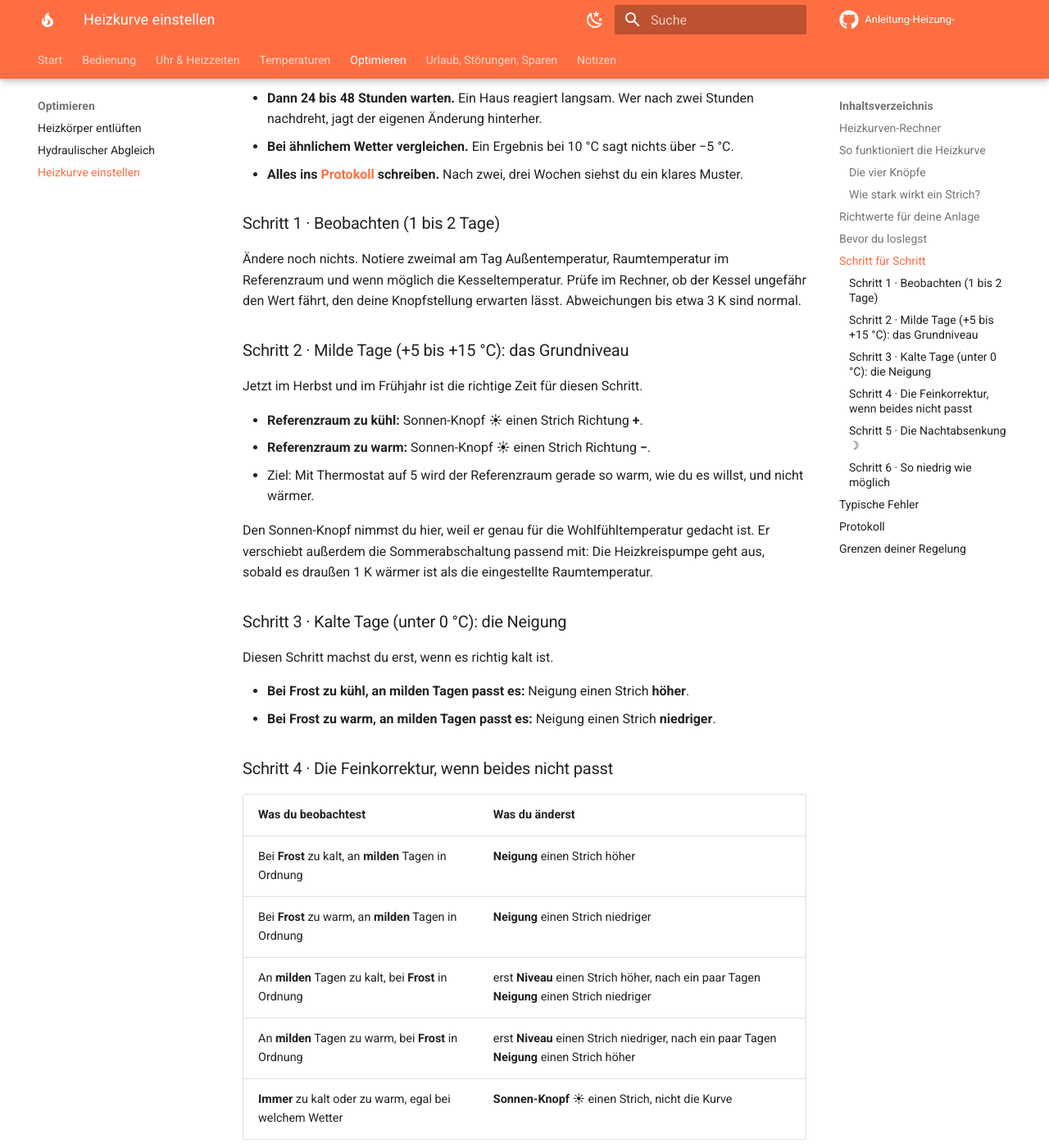
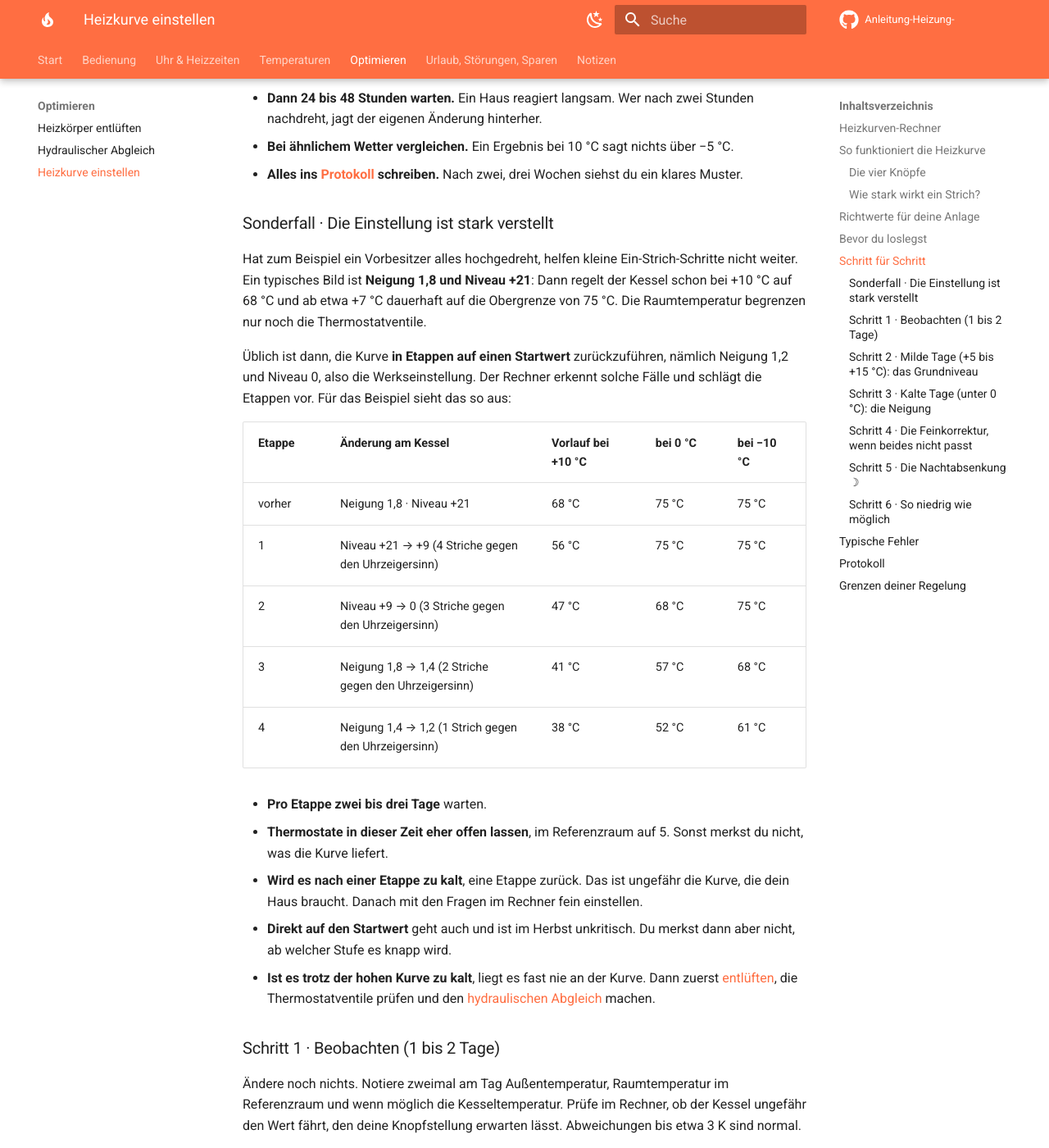
Before and after one commit to matzeknusper/Anleitung-Heizung-, an MkDocs documentation site: the page built from docs/heizkurve.md, in a window 1280 px wide and 1400 px high, scrolled down 7694 px. Shown: the whole window at 82% size. Built offline with MkDocs 1.6.1 and Material for MkDocs 9.7.7, drawn with Linux system fonts in a browser that asks for light colours; comment, search, counter and statistics services are not loaded.

Commit message:
Heizkurven-Rechner: Etappenplan für stark verstellte Kurven
- Erkennt stark verstellte Kurven (z. B. Neigung 1,8 mit Niveau +21:
  ab +7 °C dauerhaft 75 °C) und schlägt einen Plan in Etappen zum
  Startwert Neigung 1,2 / Niveau 0 vor: Niveau in Schritten bis 4
  Striche, dann Neigung in Schritten bis 2 Striche, bei hohem Tag-Knopf
  auch diesen. Jede Etappe mit Strichen, Drehrichtung und Vorlauf bei
  +10, 0 und -10 °C. Etappe 1 oder direkt den Startwert übernehmen.
- Nach dem Übernehmen steht konkret da, welchen Knopf man am Kessel auf
  welchen Wert stellt, plus die nächste Etappe.
- "Zu kalt" trotz sehr hoher Kurve führt zur Diagnose (Entlüften,
  Thermostatventile, Abgleich) statt zu noch mehr Kurve.
- Empfehlungen berücksichtigen die 75-°C-Grenze: kein "mehr Neigung",
  wenn der Kessel bei Frost schon an der Grenze hängt.
- Anleitung: Abschnitt "Sonderfall: Die Einstellung ist stark verstellt".

Co-Authored-By: Claude Opus 5.5 <noreply@anthropic.com>
Claude-Session: https://claude.ai/code/session_01EqTYBU3fc4f6Ho8awwJZFY

```diff
--- a/docs/heizkurve.md
+++ b/docs/heizkurve.md
@@ -184,6 +184,36 @@ Die Grundregeln für alle Schritte:
 - **Alles ins [Protokoll](#protokoll) schreiben.** Nach zwei, drei Wochen siehst du ein
   klares Muster.
 
+### Sonderfall · Die Einstellung ist stark verstellt
+
+Hat zum Beispiel ein Vorbesitzer alles hochgedreht, helfen kleine Ein-Strich-Schritte nicht
+weiter. Ein typisches Bild ist **Neigung 1,8 und Niveau +21**: Dann regelt der Kessel schon
+bei +10 °C auf 68 °C und ab etwa +7 °C dauerhaft auf die Obergrenze von 75 °C. Die
+Raumtemperatur begrenzen nur noch die Thermostatventile.
+
+Üblich ist dann, die Kurve **in Etappen auf einen Startwert** zurückzuführen, nämlich
+Neigung 1,2 und Niveau 0, also die Werkseinstellung. Der Rechner erkennt solche Fälle und
+schlägt die Etappen vor. Für das Beispiel sieht das so aus:
+
+| Etappe | Änderung am Kessel | Vorlauf bei +10 °C | bei 0 °C | bei −10 °C |
+|--------|--------------------|--------------------|----------|------------|
+| vorher | Neigung 1,8 · Niveau +21 | 68 °C | 75 °C | 75 °C |
+| 1 | Niveau +21 → +9 (4 Striche gegen den Uhrzeigersinn) | 56 °C | 75 °C | 75 °C |
+| 2 | Niveau +9 → 0 (3 Striche gegen den Uhrzeigersinn) | 47 °C | 68 °C | 75 °C |
+| 3 | Neigung 1,8 → 1,4 (2 Striche gegen den Uhrzeigersinn) | 41 °C | 57 °C | 68 °C |
+| 4 | Neigung 1,4 → 1,2 (1 Strich gegen den Uhrzeigersinn) | 38 °C | 52 °C | 61 °C |
+
+- **Pro Etappe zwei bis drei Tage** warten.
+- **Thermostate in dieser Zeit eher offen lassen**, im Referenzraum auf 5. Sonst merkst du
+  nicht, was die Kurve liefert.
+- **Wird es nach einer Etappe zu kalt**, eine Etappe zurück. Das ist ungefähr die Kurve,
+  die dein Haus braucht. Danach mit den Fragen im Rechner fein einstellen.
+- **Direkt auf den Startwert** geht auch und ist im Herbst unkritisch. Du merkst dann aber
+  nicht, ab welcher Stufe es knapp wird.
+- **Ist es trotz der hohen Kurve zu kalt**, liegt es fast nie an der Kurve. Dann zuerst
+  [entlüften](entlueften.md), die Thermostatventile prüfen und den
+  [hydraulischen Abgleich](abgleich.md) machen.
+
 ### Schritt 1 · Beobachten (1 bis 2 Tage)
 
 Ändere noch nichts. Notiere zweimal am Tag Außentemperatur, Raumtemperatur im Referenzraum
--- a/docs/javascripts/heizkurve.js
+++ b/docs/javascripts/heizkurve.js
@@ -60,7 +60,7 @@
     pos: { sonne: 7, mond: 9, neigung: 8, niveau: 4 },
     at: 0, mode: "tag", tmax: 75, tmin: 35, showNight: true, showWerk: true,
     compare: null, ist: null,
-    feel: { mild: null, kalt: null, nacht: null }, undo: null, autoCmp: false, applied: false
+    feel: { mild: null, kalt: null, nacht: null }, undo: null, autoCmp: false, applied: false, last: null
   };
   function load() {
     var s = JSON.parse(JSON.stringify(DEFAULTS));
@@ -77,6 +77,7 @@
         if (o.feel) ["mild", "kalt", "nacht"].forEach(function (k) { if (typeof o.feel[k] === "string") s.feel[k] = o.feel[k]; });
         if (o.undo && typeof o.undo.neigung === "number") s.undo = o.undo;
         s.autoCmp = !!o.autoCmp; s.applied = !!o.applied;
+        if (Array.isArray(o.last)) s.last = o.last.filter(function (c) { return c && KNOBS[c.k] && typeof c.from === "number" && typeof c.to === "number"; });
       }
     } catch (e) { /* Speicher nicht verfügbar: Standardwerte */ }
     return s;
@@ -86,7 +87,7 @@
       window.localStorage.setItem(STORE, JSON.stringify({
         pos: s.pos, at: s.at, mode: s.mode, tmax: s.tmax, tmin: s.tmin,
         showNight: s.showNight, showWerk: s.showWerk, compare: s.compare,
-        feel: s.feel, undo: s.undo, autoCmp: s.autoCmp, applied: s.applied
+        feel: s.feel, undo: s.undo, autoCmp: s.autoCmp, applied: s.applied, last: s.last
       }));
     } catch (e) { /* ignorieren */ }
   }
@@ -224,6 +225,23 @@
       a.from = pos[a.k]; a.to = np; pos[a.k] = np; return true;
     });
     r.pos = pos;
+    // Kurve hängt schon an der Obergrenze bzw. liefert schon viel: mehr Kurve hilft nicht
+    var cur = derivedPos(s.pos);
+    function dropWarming(note) {
+      var had = r.acts.length;
+      r.acts = r.acts.filter(function (a) {
+        if (a.k === "mond" || a.to < a.from) return true;
+        pos[a.k] = a.from; return false;
+      });
+      if (r.acts.length !== had) r.notes.push(note);
+    }
+    var vCold = effCurve(s, cur.day, -10), vMild = effCurve(s, cur.day, 10);
+    if (K === "kalt" && vCold != null && vCold >= s.tmax - 0.5)
+      dropWarming("Bei Frost liefert der Kessel schon die Obergrenze von " + num(s.tmax) + " °C. Über die Kurve geht nicht mehr. " +
+        "Die Ursache liegt eher bei Luft in den Heizkörpern, klemmenden Thermostatventilen, fehlendem Abgleich oder zu kleinen Heizkörpern.");
+    if (M === "kalt" && vMild != null && vMild >= 55)
+      dropWarming("An milden Tagen liefert der Kessel schon " + deg(vMild) + ". Wenn es trotzdem zu kalt ist, liegt es kaum an der Kurve. " +
+        "Prüfe Entlüftung, Thermostatventile und den hydraulischen Abgleich.");
     if (r.acts.length) {
       var before = derivedPos(s.pos), after = derivedPos(pos);
       r.before = before; r.after = after;
@@ -232,6 +250,38 @@
         r.notes.push("Mit dem Vorschlag stößt die Kurve bei " + atText(crossAt(after.day, s.tmax)) + " an die " + num(s.tmax) + "-°C-Grenze.");
     }
     return r;
+  }
+
+  // Rückführungsplan: stark verstellte Kurven in Etappen auf einen Startwert bringen
+  var START = { neigung: 8, niveau: 4, sonne: 7 };   // Neigung 1,2 · Niveau 0 · Tag N = Werkseinstellung
+  function copyPos(p) { return { sonne: p.sonne, mond: p.mond, neigung: p.neigung, niveau: p.niveau }; }
+  function plan(s) {
+    var d = derivedPos(s.pos), na = normAt();
+    var vm = curve(10, d.day), vn = curve(na, d.day);
+    var high = vm > 45 || vn > s.tmax + 5 || d.niveau >= 9 || d.neigung >= 1.8;
+    var low = !high && (vn < 45 || d.niveau <= -9 || d.neigung <= 0.6);
+    if (!high && !low) return null;
+    var pos = copyPos(s.pos), stages = [];
+    function walk(k, maxStep) {
+      var guard = 0;
+      while (Math.abs(START[k] - pos[k]) > 0.01 && guard++ < 20) {
+        var diff = START[k] - pos[k], step = (diff > 0 ? 1 : -1) * Math.min(maxStep, Math.abs(diff));
+        var from = copyPos(pos);
+        pos[k] = pos[k] + step;
+        stages.push({ k: k, from: from[k], to: pos[k], fromPos: from, toPos: copyPos(pos) });
+      }
+    }
+    walk("niveau", 4);
+    walk("neigung", 2);
+    if (high && d.sonne >= 3) walk("sonne", 2);
+    if (!stages.length) return null;
+    stages.forEach(function (st) { st.before = derivedPos(st.fromPos); st.after = derivedPos(st.toPos); });
+    return { dir: high ? "down" : "up", stages: stages, cur: d, vm: vm, vn: vn, na: na,
+      capAt: crossAt(d.day, s.tmax), finalPos: pos };
+  }
+  function strokes(from, to) {
+    var n = Math.abs(to - from);
+    return (n === 1 ? "1 Strich " : num(n) + " Striche ") + (to > from ? "im Uhrzeigersinn" : "gegen den Uhrzeigersinn");
   }
 
   // ---------------------------------------------------------------- DOM-Helfer
@@ -794,18 +844,53 @@
       });
       // Ergebnis
       recOut.textContent = "";
-      var r = recommend(s);
-      sug = (!s.applied && r.acts.length) ? r : null;
+      var r = recommend(s), P = plan(s), f = s.feel;
+      var cold = f.mild === "kalt" || f.kalt === "kalt";
+      var showPlan = P && !s.applied && ((P.dir === "down" && !cold) || (P.dir === "up" && cold));
+      sug = showPlan ? P.stages[0] : (!s.applied && r.acts.length && !(P && P.dir === "down" && cold)) ? r : null;
       if (s.applied) {
         recOut.className = "hk-rec__out is-done";
-        el("strong", {}, recOut, "✓ Übernommen.");
-        el("p", {}, recOut, "Stell die Knöpfe am Kessel genauso ein wie oben. Dann ein bis zwei Tage beobachten und hier wieder bewerten. Die alte Kurve siehst du als Vergleich im Diagramm.");
+        el("strong", {}, recOut, "✓ Übernommen. Stell am Kessel ein:");
+        var ul = el("ul", { class: "hk-rec__todo" }, recOut);
+        (s.last || []).forEach(function (c) {
+          var li = el("li", {}, ul);
+          el("span", { class: "hk-rec__sym", "aria-hidden": "true" }, li, KSYM[c.k]);
+          el("strong", {}, li, KLABEL[c.k] + " auf " + knobText(c.k, c.to));
+          li.appendChild(document.createTextNode(" (" + strokes(c.from, c.to) + ", vorher " + knobText(c.k, c.from) + ")"));
+        });
+        el("p", {}, recOut, "Dann zwei bis drei Tage beobachten und hier wieder bewerten. Die alte Kurve siehst du als Vergleich im Diagramm.");
+        var rowD = el("div", { class: "hk-row" }, recOut);
         if (s.undo) {
-          var bu = el("button", { type: "button", class: "hk-btn" }, recOut, "Rückgängig");
+          var bu = el("button", { type: "button", class: "hk-btn" }, rowD, "Rückgängig");
           bu.addEventListener("click", undo);
+        }
+        if (P && P.dir === "down") {
+          var nx = P.stages[0];
+          el("p", { class: "hk-rec__note" }, recOut, "Nächste Etappe in zwei bis drei Tagen, wenn es warm genug bleibt: " +
+            KLABEL[nx.k] + " " + knobText(nx.k, nx.from) + " → " + knobText(nx.k, nx.to) + " (" + strokes(nx.from, nx.to) + ").");
+          var bn = el("button", { type: "button", class: "hk-btn" }, rowD, "Nächste Etappe anzeigen");
+          bn.addEventListener("click", function () { s.applied = false; update(); });
         }
         return;
       }
+      if (P && P.dir === "down" && cold) {
+        recOut.className = "hk-rec__out is-warn";
+        el("h4", { class: "hk-rec__title" }, recOut, "Zu kalt, obwohl die Kurve sehr hoch steht");
+        el("p", {}, recOut, "Der Kessel liefert schon " + deg(effCurve(s, P.cur.day, 10)) + " bei +10 °C" +
+          (P.capAt != null ? " und ab " + atText(P.capAt) + " außen die Obergrenze von " + num(s.tmax) + " °C" : "") +
+          ". Wenn es trotzdem zu kalt ist, liegt es fast nie an der Kurve. Die Kurve deshalb nicht weiter anheben.");
+        var olD = el("ol", { class: "hk-rec__acts" }, recOut);
+        [["Heizkörper entlüften", "../entlueften/", "Luft im Heizkörper sieht aus wie eine zu niedrige Kurve."],
+         ["Thermostatventile prüfen", "../entlueften/#wenn-es-klemmt", "Ein klemmender Stift hält den Heizkörper kalt."],
+         ["Hydraulischen Abgleich machen", "../abgleich/", "Wenn einzelne Räume kalt bleiben und andere überheizen."]].forEach(function (x) {
+          var li = el("li", {}, olD);
+          el("a", { href: x[1] }, li, x[0]);
+          el("div", { class: "hk-rec__why" }, li, x[2]);
+        });
+        el("p", { class: "hk-rec__note" }, recOut, "Erst wenn das erledigt ist und es warm genug wird, die Kurve in Etappen absenken. Der Plan dafür erscheint hier, sobald du nicht mehr „zu kalt“ angibst.");
+        return;
+      }
+      if (showPlan) { renderPlan(P); return; }
       if (!r.answered) {
         recOut.className = "hk-rec__out is-empty";
         el("p", {}, recOut, "Beantworte eine oder mehrere Fragen. Dann bekommst du eine konkrete Empfehlung, welchen Knopf du um wie viel drehst.");
@@ -813,7 +898,7 @@
       }
       if (!r.acts.length) {
         recOut.className = "hk-rec__out is-empty";
-        el("p", {}, recOut, r.info || "Für diese Antworten gibt es keine Änderung.");
+        el("p", {}, recOut, r.info || (r.notes.length ? "An der Kurve solltest du hier nichts ändern." : "Für diese Antworten gibt es keine Änderung."));
         r.notes.forEach(function (n) { el("p", { class: "hk-rec__note" }, recOut, n); });
         return;
       }
@@ -859,13 +944,60 @@
       var a = el("a", { href: "../abgleich/" }, gen, "hydraulischen Abgleich");
       gen.appendChild(document.createTextNode("."));
     }
-    function apply(r) {
+    function renderPlan(P) {
+      var d = P.cur;
+      recOut.className = "hk-rec__out is-plan";
+      el("h4", { class: "hk-rec__title" }, recOut, P.dir === "down"
+        ? "Deine Kurve steht sehr hoch. So kommst du in Etappen auf einen Startwert"
+        : "Deine Kurve ist sehr flach. So kommst du in Etappen auf einen Startwert");
+      var vm = effCurve(s, d.day, 10), vc = effCurve(s, d.day, -10);
+      el("p", {}, recOut, P.dir === "down"
+        ? "Mit Neigung " + num(d.neigung, 2) + " und Niveau " + signed(d.niveau) + " regelt der Kessel bei +10 °C auf " + deg(vm) +
+          (P.capAt != null && P.capAt > -20 ? " und ab " + atText(P.capAt) + " außen dauerhaft auf die Obergrenze von " + num(s.tmax) + " °C" : ", bei −10 °C auf " + deg(vc)) +
+          ". Für Heizkörper üblich sind etwa 38 °C bei +10 °C und 60 bis 65 °C bei −10 °C. So begrenzen nur noch die Thermostatventile die Raumtemperatur, und der Kessel verliert mehr Wärme als nötig."
+        : "Mit Neigung " + num(d.neigung, 2) + " und Niveau " + signed(d.niveau) + " kommt bei −10 °C nur " + deg(vc) + " Vorlauf. Für Heizkörper ist das sehr wenig.");
+      el("p", {}, recOut, "Ziel ist der übliche Startwert für Heizkörper: Neigung 1,2 und Niveau 0" +
+        (P.stages.some(function (st) { return st.k === "sonne"; }) ? ", Tag-Knopf auf N" : "") +
+        ". Das ist die Werkseinstellung, im Diagramm die graue Linie. Von dort stellst du mit den Fragen fein ein.");
+      var ol = el("ol", { class: "hk-rec__acts hk-rec__stages" }, recOut);
+      P.stages.forEach(function (st, i) {
+        var li = el("li", {}, ol);
+        var head = el("div", { class: "hk-rec__act" }, li);
+        el("span", { class: "hk-rec__stage" }, head, "Etappe " + (i + 1) + ": ");
+        el("span", { class: "hk-rec__sym", "aria-hidden": "true" }, head, KSYM[st.k]);
+        el("strong", {}, head, KLABEL[st.k] + " ");
+        el("span", { class: "hk-rec__from" }, head, knobText(st.k, st.from));
+        el("span", { "aria-hidden": "true" }, head, " → ");
+        el("strong", { class: "hk-rec__to" }, head, knobText(st.k, st.to));
+        function v(c, at) { var x = effCurve(s, c, at); return x == null ? "aus" : num(Math.round(x)); }
+        el("div", { class: "hk-rec__why" }, li, strokes(st.from, st.to) + ". Vorlauf bei +10 °C: " + v(st.before.day, 10) + " → " + v(st.after.day, 10) +
+          " °C · bei 0 °C: " + v(st.before.day, 0) + " → " + v(st.after.day, 0) + " °C · bei −10 °C: " + v(st.before.day, -10) + " → " + v(st.after.day, -10) + " °C");
+      });
+      el("p", { class: "hk-rec__note" }, recOut,
+        "Pro Etappe zwei bis drei Tage warten. Die Thermostate in dieser Zeit eher offen lassen, im Referenzraum auf 5, sonst auf 3 bis 4, damit du merkst, was die Kurve liefert. " +
+        "Wird es nach einer Etappe zu kalt, geh eine Etappe zurück: Das ist ungefähr die Kurve, die dein Haus braucht. Danach mit den Fragen fein einstellen.");
+      if (P.dir === "up") el("p", { class: "hk-rec__note" }, recOut, "Nur nötig, wenn es dir zu kalt ist. Ist es warm genug, spart die flache Kurve Energie.");
+      var row = el("div", { class: "hk-row" }, recOut);
+      var b1 = el("button", { type: "button", class: "hk-btn hk-btn--primary" }, row, "Etappe 1 übernehmen");
+      b1.addEventListener("click", function () { applyPos(P.stages[0].toPos); });
+      if (P.stages.length > 1) {
+        var b2 = el("button", { type: "button", class: "hk-btn" }, row, "Direkt auf den Startwert");
+        b2.addEventListener("click", function () { applyPos(P.finalPos); });
+      }
+      el("span", { class: "hk-hint" }, row, "Etappe 1 im Diagramm grün gestrichelt.");
+      if (P.stages.length > 1)
+        el("p", { class: "hk-rec__note" }, recOut, "Direkt auf den Startwert geht schneller. Du merkst dann aber nicht, ab welcher Stufe es knapp wird, und musst bei Bedarf wieder hochgehen.");
+    }
+    function apply(r) { applyPos(r.pos); }
+    function applyPos(newPos) {
       var d = derived(s);
+      s.last = ORDER.filter(function (k) { return newPos[k] !== s.pos[k]; })
+        .map(function (k) { return { k: k, from: s.pos[k], to: newPos[k] }; });
       s.undo = { sonne: s.pos.sonne, mond: s.pos.mond, neigung: s.pos.neigung, niveau: s.pos.niveau };
       s.compare = { rt: d.day.rt, neigung: d.neigung, niveau: d.niveau,
         label: "vorher (Neigung " + num(d.neigung, 2) + " · Niveau " + signed(d.niveau) + " · ☀︎ " + knobText("sonne", s.pos.sonne) + ")" };
       s.autoCmp = true;
-      s.pos = r.pos;
+      s.pos = copyPos(newPos);
       s.feel = { mild: null, kalt: null, nacht: null };
       s.applied = true;
       knobs.forEach(function (k) { k.render(); });
--- a/docs/stylesheets/heizkurve.css
+++ b/docs/stylesheets/heizkurve.css
@@ -254,3 +254,11 @@ label.hk-legend__item { cursor: pointer; }
 .hk-line--sug-night { stroke-width: 2; opacity: .8; }
 .hk-key--sug { border-top-style: dashed; border-color: var(--hk-sug); }
 @media print { .hk-q__seg, .hk-rec__out .hk-btn { display: none !important; } }
+
+/* Rückführungsplan und Diagnose */
+.hk-rec__out.is-plan { border-left-color: var(--hk-sug); }
+.hk-rec__out.is-warn { border-left-color: #c98500; }
+.md-typeset ol.hk-rec__stages li { margin-bottom: 8px; }
+.hk-rec__stage { color: var(--hk-ink-2); font-weight: 600; }
+.md-typeset ul.hk-rec__todo { margin: 6px 0 6px 0; padding: 0; list-style: none; }
+.md-typeset ul.hk-rec__todo li { margin: 0 0 4px; font-size: .74rem; }
```
